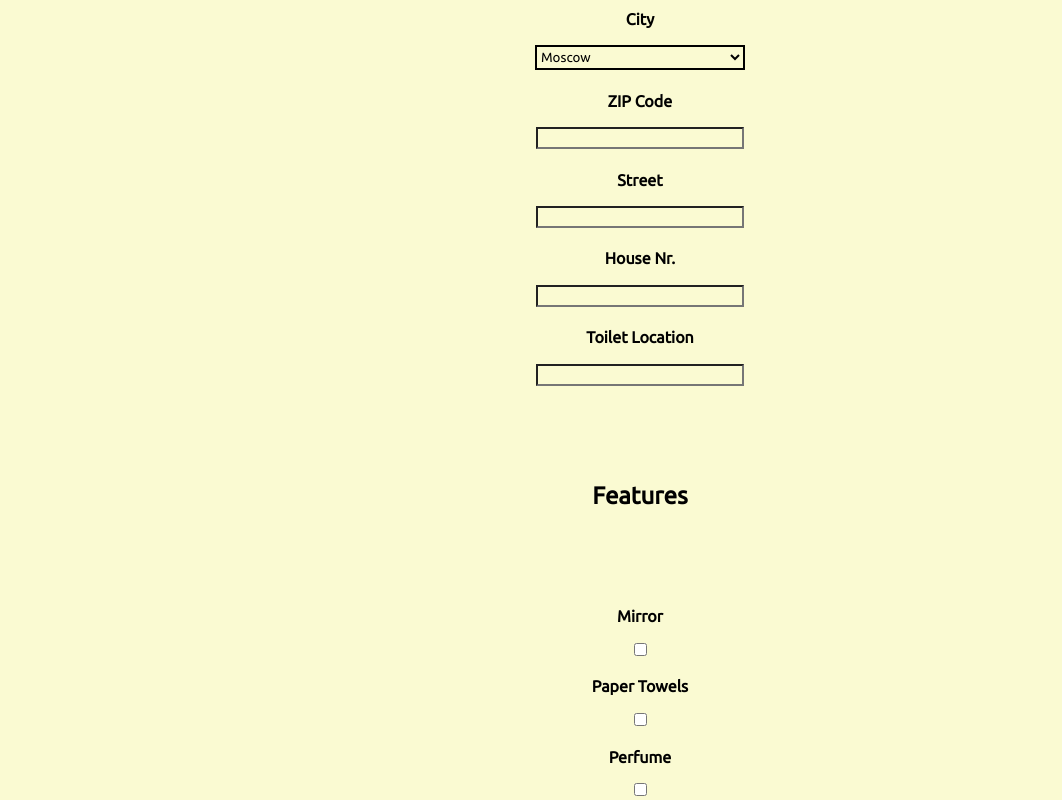
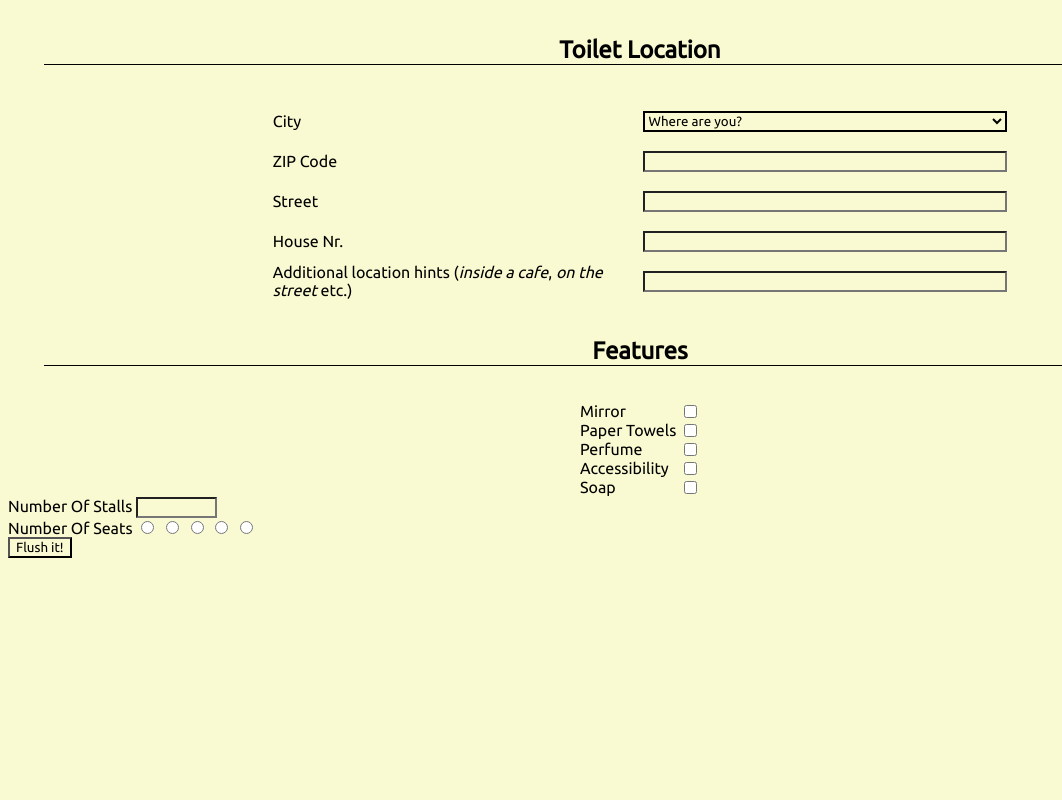
Before and after one commit to FBW41-2/toilets-app-mamuna-s-team-new, a plain HTML site: page dan_index.html in a window 1280 px wide. Shown: the top 800 px of the page, without its empty margins (0-1062 px from the left). Drawn offline with Linux system fonts and the light colour scheme.

Commit message:
Working on a form

```diff
--- a/dan_index.html
+++ b/dan_index.html
@@ -1,5 +1,6 @@
 <!DOCTYPE html>
 <html lang="en">
+
 <head>
     <meta charset="UTF-8">
     <meta name="viewport" content="width=device-width, initial-scale=1.0">
@@ -11,9 +12,15 @@
 
 <body>
     <form action="https://kloapp.herokuapp.com/add" method="POST">
-        <div>
-            <label for="city">City</label>
-            <select name="city" id="city" required>
+
+        <h2>Toilet Location</h2>
+
+        <section id="address">
+
+            <div class="addressgrid">
+                <label class="addrgrid-item" for="city">City</label>
+                <select class="addrgrid-input" name="city" id="city" required>
+                    <option value="">Where are you?</option>
                     <option value="MSC">Moscow</option>
                     <option value="NYC">New York</option>
                     <option value="TKY">Tokyo</option>
@@ -21,56 +28,63 @@
                 </select>
             </div>
 
-        <div>
-            <label for="zipcode">ZIP Code</label>
-            <input name="zip" type="text" id="zipcode" minlength="5" maxlength="5" required/>
+            <div class="addressgrid">
+                <label class="addrgrid-item" for="zipcode">ZIP Code</label>
+                <input class="addrgrid-input" name="zip" type="text" id="zipcode" minlength="5" maxlength="5" required />
             </div>
 
-        <div>
-            <label for="street">Street</label>
-            <input name="street" type="text" id="street" minlength="3" required/>
+            <div class="addressgrid">
+                <label class="addrgrid-item" for="street">Street</label>
+                <input class="addrgrid-input" name="street" type="text" id="street" minlength="3" required />
             </div>
 
-        <div>
-            <label for="streetnr">House Nr.</label>
-            <input name="streetnr" type="text" id="streetnr" required/>
+            <div class="addressgrid">
+                <label class="addrgrid-item" for="streetnr">House Nr.</label>
+                <input class="addrgrid-input" name="streetnr" type="text" id="streetnr" required />
             </div>
 
-        <div>
-            <label for="location">Toilet Location</label>
-            <input name="name" type="text" id="location" />
+            <div class="addressgrid">
+                <label class="addrgrid-item" for="location">Additional location hints (<i>inside a cafe</i>, <i>on the street</i>
+                    etc.)</label>
+                <input class="addrgrid-input" name="name" type="text" id="location" />
             </div>
+
+        </section>
 
         <h2>Features</h2>
 
-        <div>
-            <label for="mirror">Mirror</label>
-            <input name="feat-mirror" type="checkbox" id="mirror" />
+        <section id="features">
+
+            <div class="featgrid">
+                <label class="featgrid-item" for="mirror">Mirror</label>
+                <input class="featcheckbox" name="feat-mirror" type="checkbox" id="mirror" />
             </div>
 
-        <div>
-            <label for="papertowels">Paper Towels</label>
-            <input name="feat-papertowels" type="checkbox" id="papertowels" />
+            <div class="featgrid">
+                <label class="featgrid-item" for="papertowels">Paper Towels</label>
+                <input class="featcheckbox" name="feat-papertowels" type="checkbox" id="papertowels" />
             </div>
 
-        <div>
-            <label for="perfume">Perfume</label>
-            <input name="feat-perfume" type="checkbox" id="perfume" />
+            <div class="featgrid">
+                <label class="featgrid-item" for="perfume">Perfume</label>
+                <input class="featcheckbox" name="feat-perfume" type="checkbox" id="perfume" />
             </div>
 
-        <div>
-            <label for="access">Accessibility</label>
-            <input name="feat-access" type="checkbox" id="access" />
+            <div class="featgrid">
+                <label class="featgrid-item" for="access">Accessibility</label>
+                <input class="featcheckbox" name="feat-access" type="checkbox" id="access" />
             </div>
 
-        <div>
-            <label for="soap">Soap</label>
-            <input name="feat-soap" type="checkbox" id="soap" />
+            <div class="featgrid">
+                <label class="featgrid-item" for="soap">Soap</label>
+                <input class="featcheckbox" name="feat-soap" type="checkbox" id="soap" />
             </div>
+
+        </section>
 
         <div>
             <label for="stallnr">Number Of Stalls</label>
-            <input name="stallnr" type="number" id="stallnr" />
+            <input name="stallnr" type="number" id="stallnr" min="1" max="10"/>
         </div>
 
         <div>
@@ -83,10 +97,11 @@
         </div>
 
         <div>
-            <input id="button" type="submit" value="Flush it!" minlength="1" maxlength="5" required>
+            <input id="button" type="submit" value="Flush it!" required>
         </div>
 
     </form>
 
 </body>
+
 </html>
--- a/dan_style.css
+++ b/dan_style.css
@@ -3,43 +3,41 @@
     background: lightgoldenrodyellow;
 }
 
-input, label {
-    display: block;
-    padding: 0.1em;
-}
-
-input, select {
-    display: flex;
-    margin-left: auto;
-    margin-right: auto;
-    margin-bottom: 1.5em;
+h2 {
+    text-align: center;
+    margin: 1.5em;
+    border-bottom: 1px solid black;
 }
 
 select {
-    width: 210px;
-    height: 25px;
-    border: 2px solid black;
+    border: 2px solid black;;
+}
+.addressgrid {
+    display: grid;
+    height: 40px;
+    grid-template-columns: 1fr 1fr 100px 100px 1fr 1fr;
+    gap: 5px;
+    align-items: center;
 }
 
-label {
-    text-align: center;
-    margin-bottom: 1em;
-    font-weight: bold;
+.addrgrid-item {
+    grid-column: 2/4;
 }
 
-h2 {
-    text-align: center;
-    margin: 4em;
+.addrgrid-input {
+    grid-column: 4/6;
 }
 
-.rating {
-    display: inline;
-    margin: 20px;
+.featgrid {
+    display: grid;
+    grid-template-columns: 1fr 1fr 100px 20px 1fr 1fr;
+    place-items: start;
 }
 
-#button {
-    margin-left: auto;
-    margin-right: auto;
-    font-size: 1.5em;
-    padding: 0.5em 1.5em 0.5em 1.5em;
+.featgrid-item {
+    grid-column: 3/4;
 }
+
+.featcheckbox {
+    grid-column: 4/5;
+}
```
Lines whose indentation alone changed are shown as unchanged.
